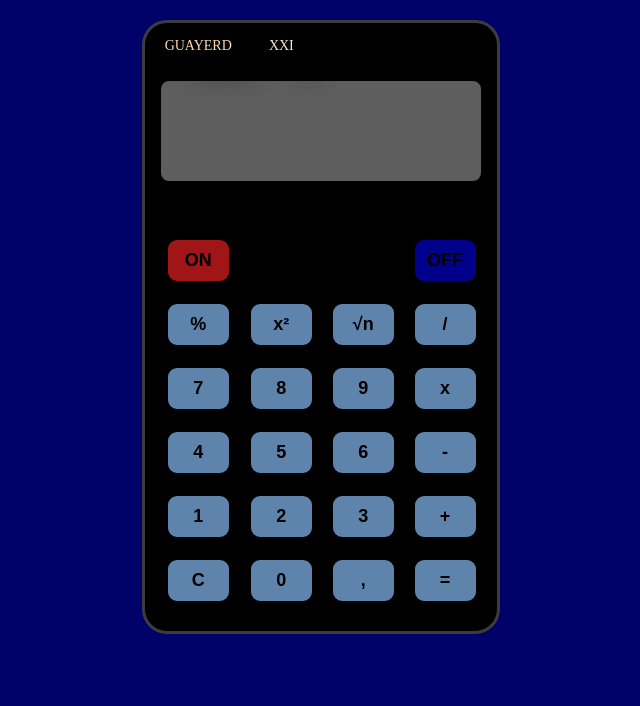
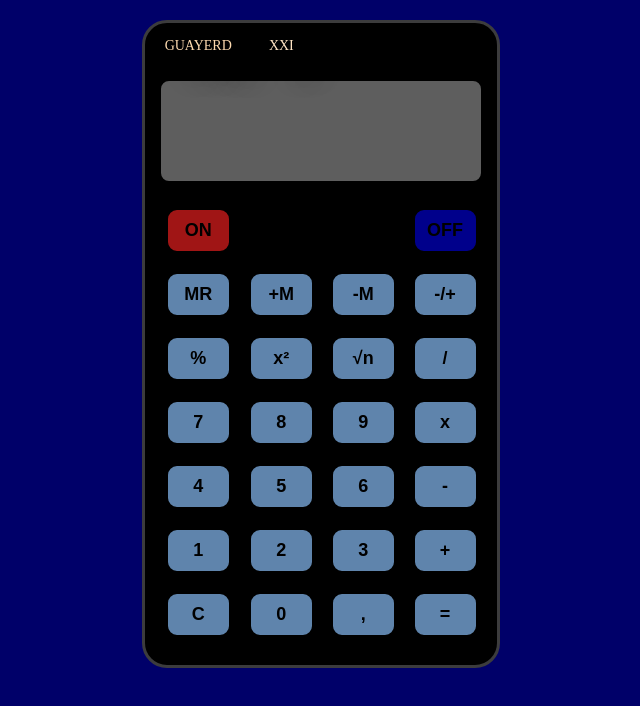
Before and after one commit to lmacuna/CalculadoraGuayerd-XXI, a plain HTML site: page index.html in a window 1280 px wide. Shown: the whole page, without its empty margins (319-959 px from the left). Drawn offline with Linux system fonts and the light colour scheme.

Commit message:
Modification 3

```diff
--- a/index.html
+++ b/index.html
@@ -29,6 +29,12 @@
            <td><button style="background: darkblue !important;"id="apagado" onclick="apagar()">OFF</button></td>
 
 
+       </tr>
+       <tr>
+           <td><button>MR</button></td>
+           <td><button>+M</button></td>
+           <td><button>-M</button></td>
+           <td><button>-/+</button></td>
        </tr>
         <tr>
 
--- a/style.css
+++ b/style.css
@@ -51,7 +51,7 @@ height: 80px;
 line-height: 80px;
 background: rgb(94, 94, 94);
 border-radius: 11px;
-margin-bottom: 50px !important;
+margin-bottom: 20px !important;
 font-family: cursive;
 font-weight: bold;
 text-shadow: 5px 5px 5px grey;
```
